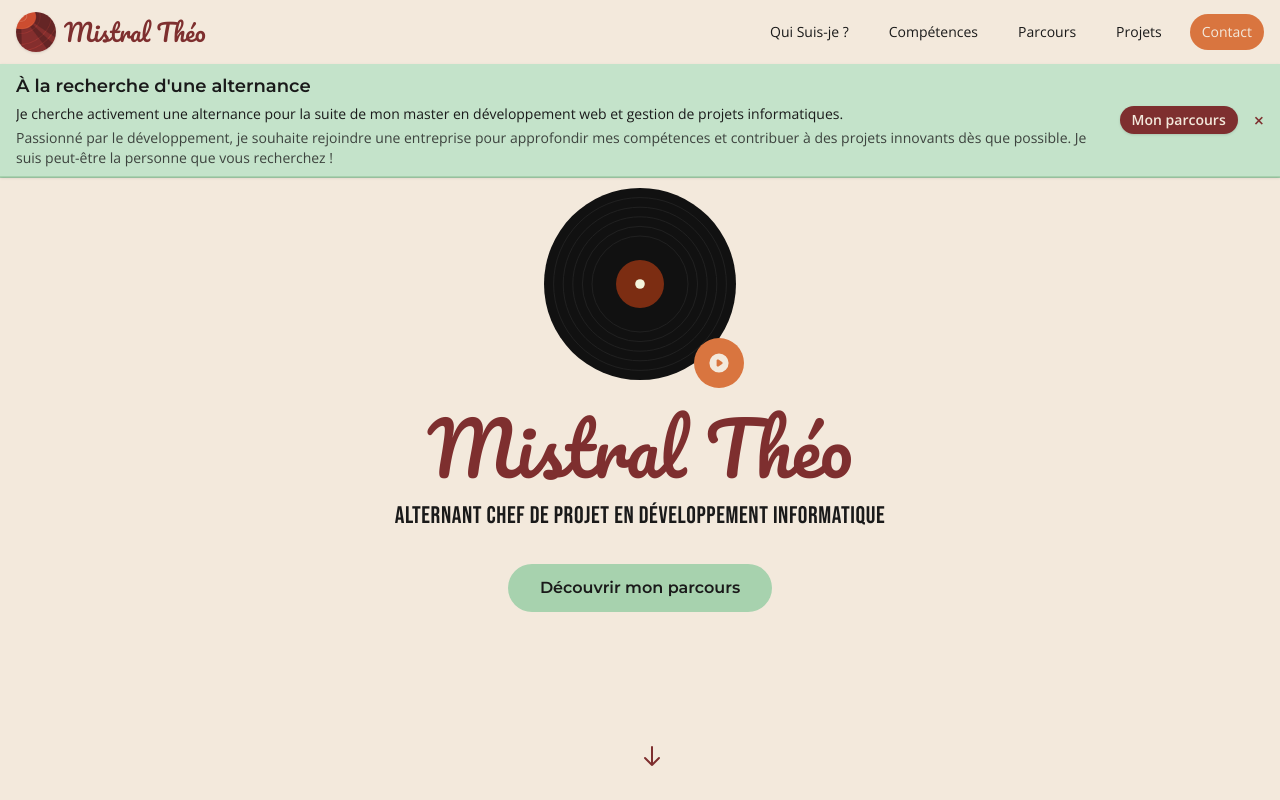
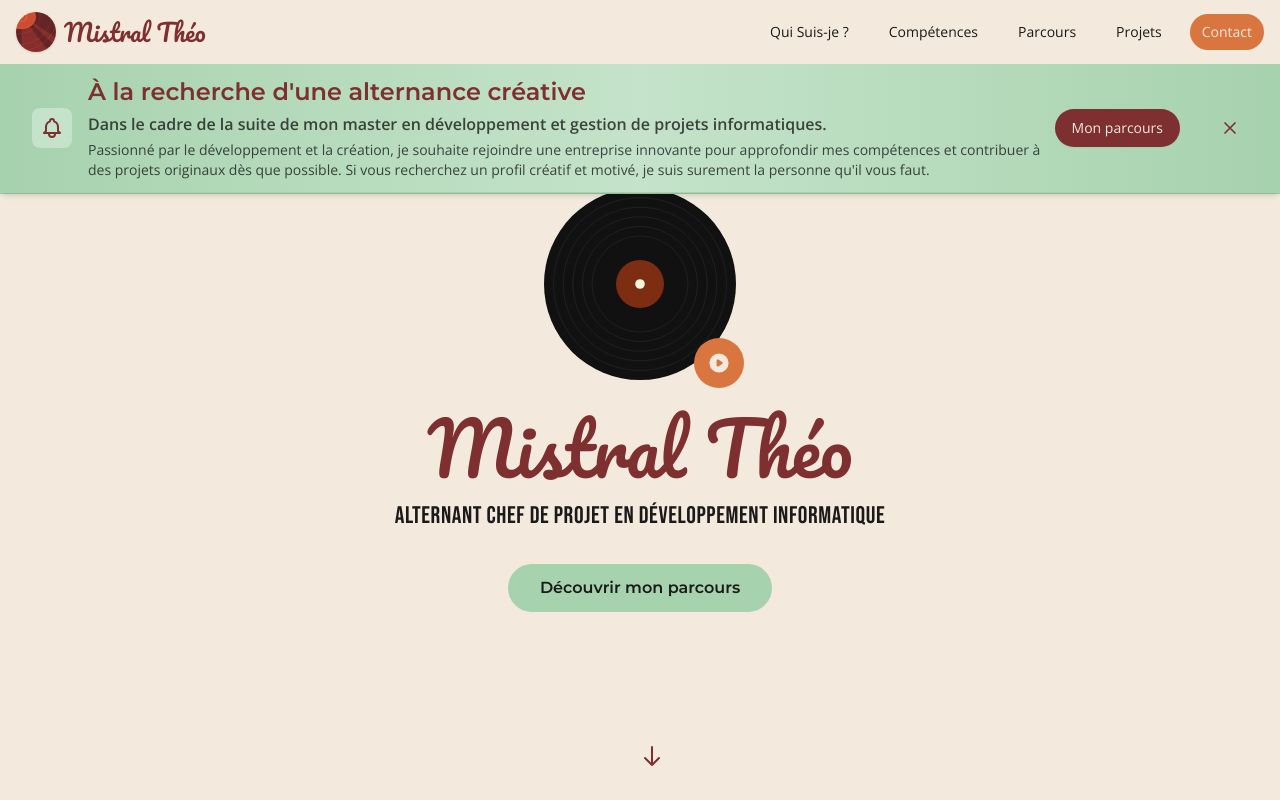
Before and after one commit to mistheo/mistheo.github.io, a plain HTML site: page index.html in a window 1280 px wide. Shown: the top 800 px of the page. Drawn offline with nearby package versions, Linux system fonts and the light colour scheme.

Commit message:
Amélioration de la bannière : mise à jour du contenu et du style pour une présentation plus attrayante et informative.

```diff
--- a/assets/data/bannerinfo.js
+++ b/assets/data/bannerinfo.js
@@ -1,8 +1,8 @@
 window.bannerInoData = {
     bannerInfo: {
-        title: "À la recherche d'une alternance",
-        subtitle: "Je cherche activement une alternance pour la suite de mon master en développement web et gestion de projets informatiques.",
-        description: "Passionné par le développement, je souhaite rejoindre une entreprise pour approfondir mes compétences et contribuer à des projets innovants dès que possible. Je suis peut-être la personne que vous recherchez !",
+        title: "À la recherche d'une alternance créative",
+        subtitle: "Dans le cadre de la suite de mon master en développement et gestion de projets informatiques.",
+        description: "Passionné par le développement et la création, je souhaite rejoindre une entreprise innovante pour approfondir mes compétences et contribuer à des projets originaux dès que possible. Si vous recherchez un profil créatif et motivé, je suis surement la personne qu'il vous faut.",
         ctaText: "Mon parcours",
         ctaLink: "#experiences",
     },
--- a/index.html
+++ b/index.html
@@ -114,30 +114,54 @@
                 <a href="#contact" @click="open = false" class="text-cream block px-3 py-2 rounded-md text-base font-medium bg-orange ">Contact</a>
             </div>
         </div>
+
+        <!-- Improved Banner -->
         <div
             x-data="{ show: window.displayBanner !== false }"
             x-show="show"
-            x-transition
-            class="w-full bg-mint-light border-b border-mint shadow text-black-matte text-xs md:text-sm"
+            x-transition:enter="transition ease-out duration-300"
+            x-transition:enter-start="opacity-0 transform -translate-y-2"
+            x-transition:enter-end="opacity-100 transform translate-y-0"
+            x-transition:leave="transition ease-in duration-200"
+            x-transition:leave-start="opacity-100 transform translate-y-0"
+            x-transition:leave-end="opacity-0 transform -translate-y-2"
+            class="relative w-full bg-gradient-to-r from-mint via-mint-light to-mint border-b border-mint shadow-md"
         >
-            <div class="max-w-7xl mx-auto flex flex-col md:flex-row items-center justify-between px-4 py-2 gap-2 relative">
-            <div class="flex-1 min-w-0">
-                <h3 class="font-montserrat font-semibold text-base md:text-lg truncate" x-text="window.bannerInoData?.bannerInfo?.title"></h3>
-                <p class="mt-1 truncate" x-text="window.bannerInoData?.bannerInfo?.subtitle"></p>
-                <p class="mt-1 text-black-matte/80 hidden md:block" x-text="window.bannerInoData?.bannerInfo?.description"></p>
-            </div>
-            <div class="flex items-center gap-2 mt-2 md:mt-0">
-                <a
-                @click="show = false"
-                :href="window.bannerInoData?.bannerInfo?.ctaLink"
-                class="bg-bordeaux text-cream px-3 py-1 rounded-full font-semibold shadow hover:bg-orange transition"
-                x-text="window.bannerInoData?.bannerInfo?.ctaText"
-                ></a>
+            <div class="max-w-7xl mx-auto py-3 px-4 sm:px-6 lg:px-8">
+            <div class="flex items-center justify-between flex-wrap gap-4">
+                <div class="flex-1 flex items-center">
+                <span class="flex p-2 rounded-lg bg-mint-light">
+                    <!-- Notification Icon -->
+                    <svg class="w-6 h-6 text-bordeaux" fill="none" stroke="currentColor" viewBox="0 0 24 24">
+                    <path stroke-linecap="round" stroke-linejoin="round" stroke-width="2" d="M15 17h5l-1.405-1.405A2.032 2.032 0 0118 14.158V11a6.002 6.002 0 00-4-5.659V5a2 2 0 10-4 0v.341C7.67 6.165 6 8.388 6 11v3.159c0 .538-.214 1.055-.595 1.436L4 17h5m6 0v1a3 3 0 11-6 0v-1m6 0H9"></path>
+                    </svg>
+                </span>
+                <div class="ml-4 flex-1 flex items-center justify-between">
+                    <div class="flex-1">
+                        <h2 class="font-montserrat font-bold text-xl md:text-2xl text-bordeaux" x-text="window.bannerInoData?.bannerInfo?.title"></h2>
+                        <p class="mt-1 text-md font-semibold text-black-matte/80" x-text="window.bannerInoData?.bannerInfo?.subtitle"></p>
+                        <p class="mt-1 text-sm text-black-matte/80" x-text="window.bannerInoData?.bannerInfo?.description"></p>
+                    </div>
+                    <div class="flex-shrink-0 flex items-center space-x-4">
+                    <a
+                        :href="window.bannerInoData?.bannerInfo?.ctaLink"
+                        class="inline-flex items-center px-4 py-2 border border-transparent rounded-full text-sm font-medium text-cream bg-bordeaux hover:bg-orange transition-all duration-300 shadow-sm hover:shadow-md transform hover:scale-105"
+                        x-text="window.bannerInoData?.bannerInfo?.ctaText"
+                    ></a>
+                    </div>
+                </div>
+                </div>
                 <button
                 @click="show = false"
-                class="ml-2 text-bordeaux hover:text-orange text-lg font-bold focus:outline-none"
-                aria-label="Fermer la bannière"
-                >&times;</button>
+                type="button"
+                class="rounded-md p-2 hover:bg-mint-light focus:outline-none transition-colors duration-200 ml-4"
+                >
+                <span class="sr-only">Dismiss</span>
+                <svg class="h-5 w-5 text-bordeaux hover:text-orange" fill="none" stroke="currentColor" viewBox="0 0 24 24">
+                    <path stroke-linecap="round" stroke-linejoin="round" stroke-width="2" d="M6 18L18 6M6 6l12 12"/>
+                </svg>
+                </button>
+            </div>
             </div>
         </div>
     </nav>
```
